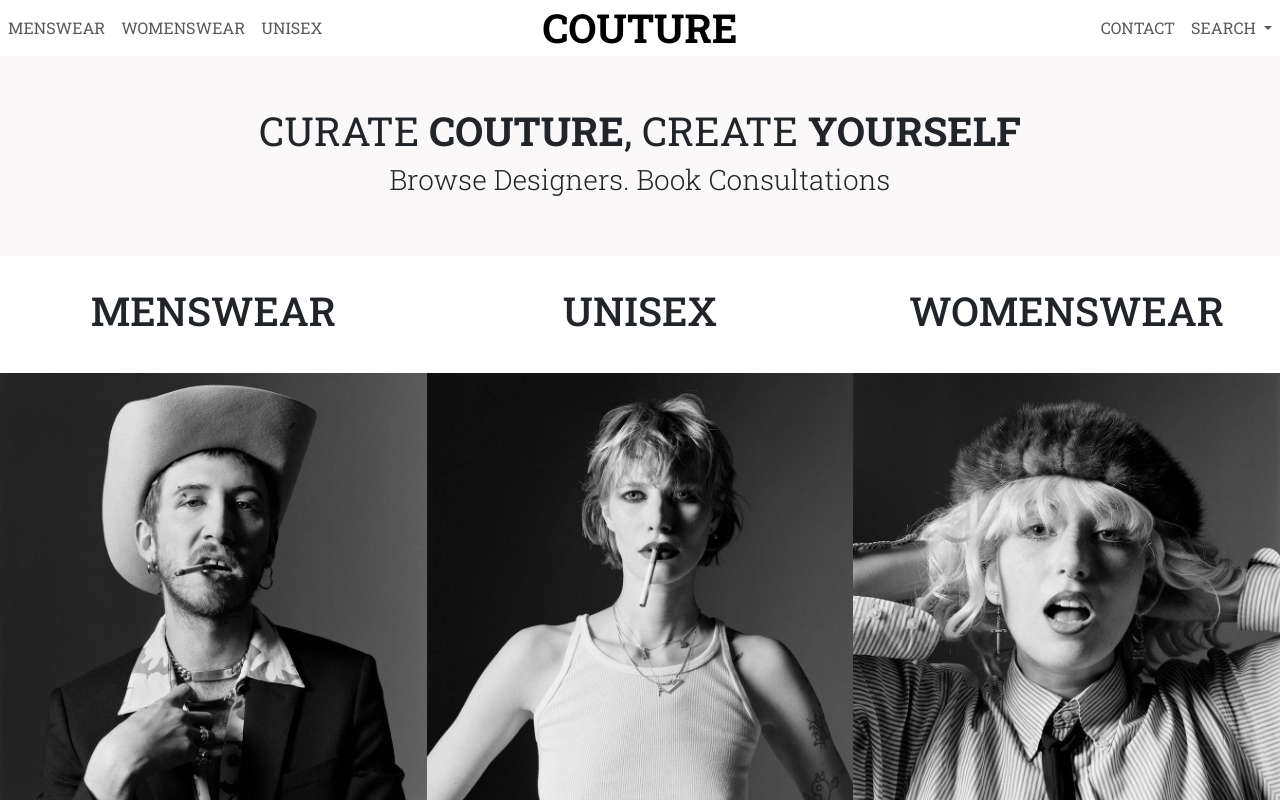
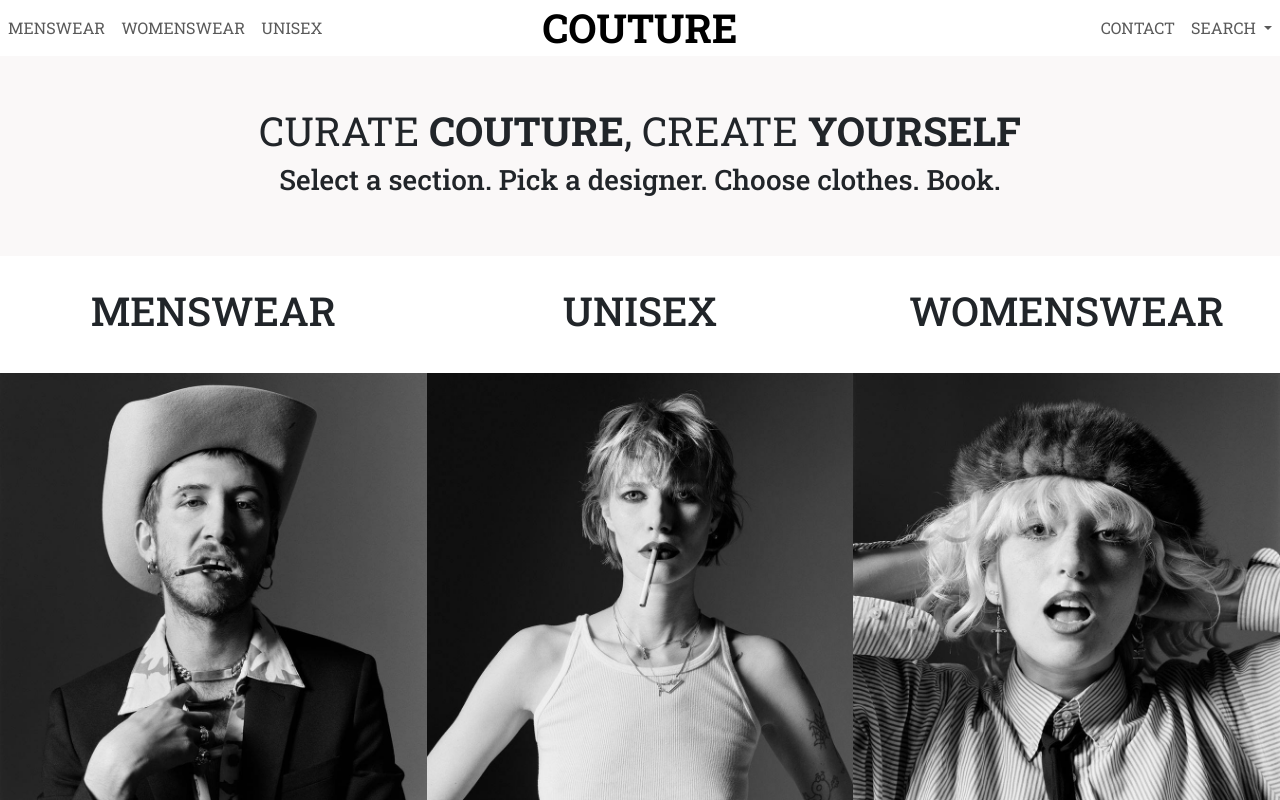
Before and after one commit to sam-pich/seg3125, a website: page index.html in a window 1280 px wide. Drawn offline with nearby package versions, Linux system fonts and the light colour scheme.

Commit message:
slogan update

```diff
--- a/index.html
+++ b/index.html
@@ -152,7 +152,8 @@
           <h1 class="fw-normal">
             CURATE <strong>COUTURE</strong>, CREATE <strong>YOURSELF</strong>
           </h1>
-          <h3 class="fw-light">Browse Designers. Book Consultations</h3>
+          <h3 class="">Select a section. Pick a designer. Choose clothes. Book.</h3>
+
         </div>
       </div>
 
```
Also changed, not shown: booking.html (+2 -1 lines).
